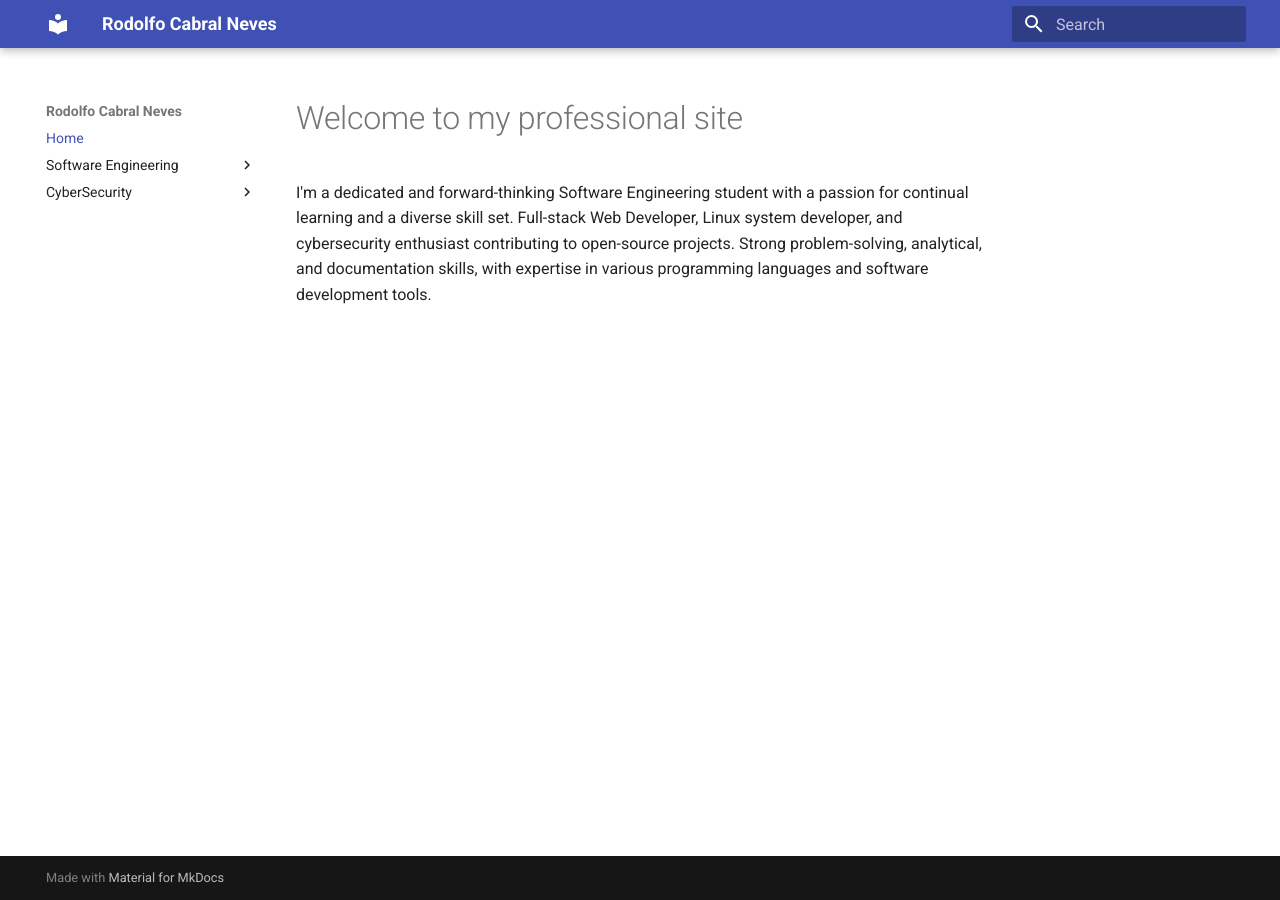
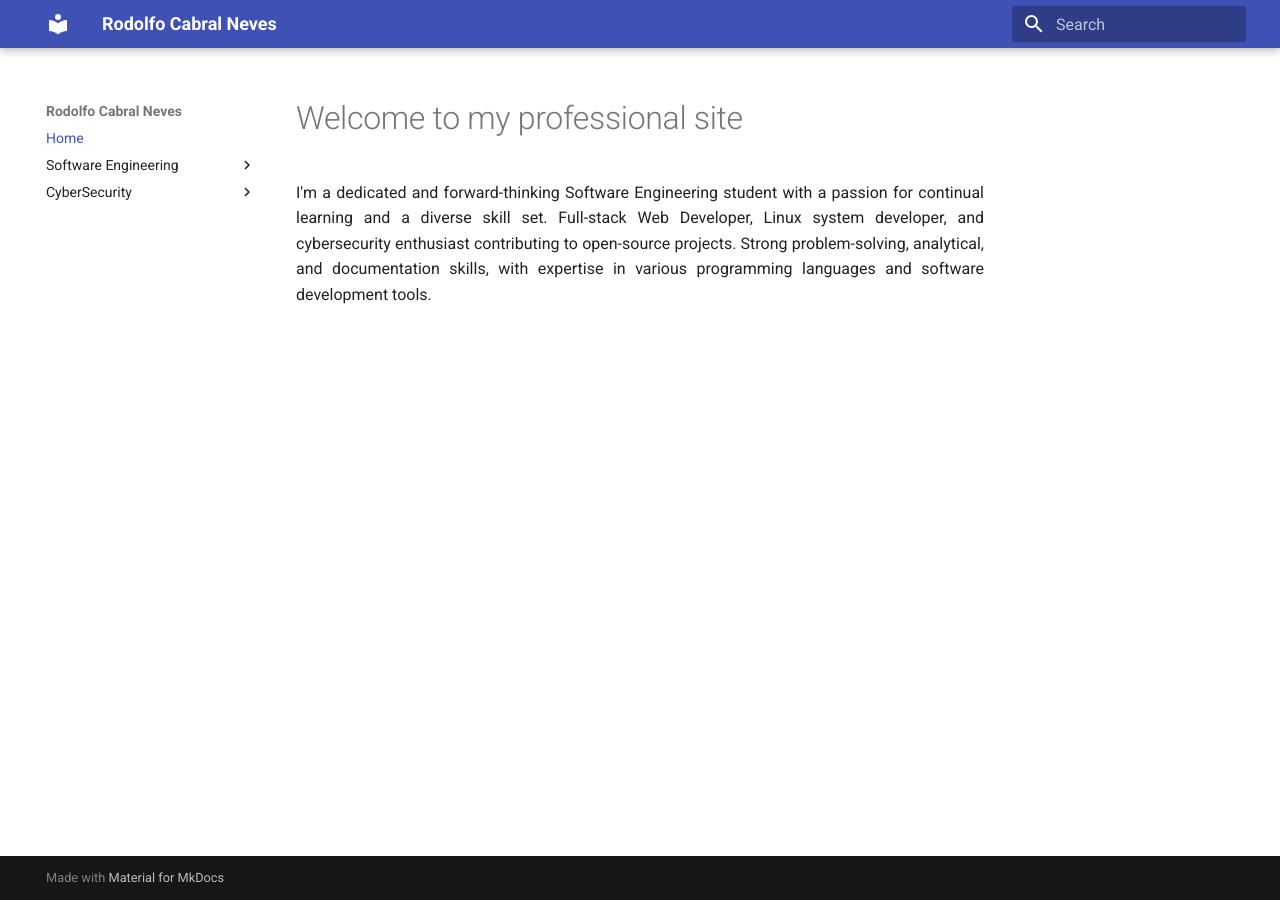
Before and after one commit to roddas/roddas, an MkDocs documentation site: the page built from docs/index.md, in a window 1280 px wide. Built offline with MkDocs 1.6.1 and Material for MkDocs 9.7.7, drawn with Linux system fonts in a browser that asks for light colours.

Commit message:
update the presentation

```diff
--- a/docs/index.md
+++ b/docs/index.md
@@ -1,3 +1,4 @@
 # Welcome to my professional site
 
-I'm a dedicated and forward-thinking Software Engineering student with a passion for continual learning and a diverse skill set. Full-stack Web Developer, Linux system developer, and cybersecurity enthusiast contributing to open-source projects. Strong problem-solving, analytical, and documentation skills, with expertise in various programming languages and software development tools.
+<p align='justify'>
+I'm a dedicated and forward-thinking Software Engineering student with a passion for continual learning and a diverse skill set. Full-stack Web Developer, Linux system developer, and cybersecurity enthusiast contributing to open-source projects. Strong problem-solving, analytical, and documentation skills, with expertise in various programming languages and software development tools.</p>
```
